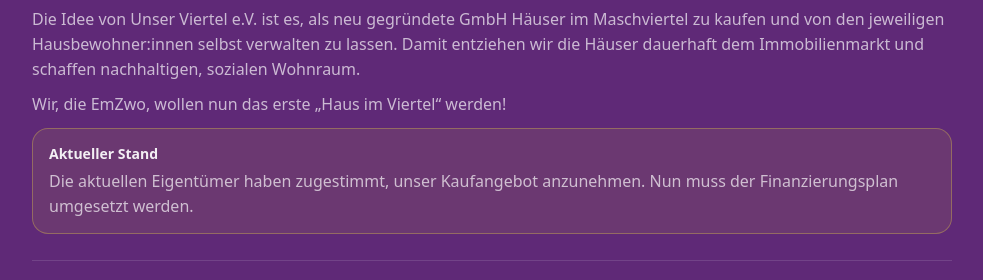
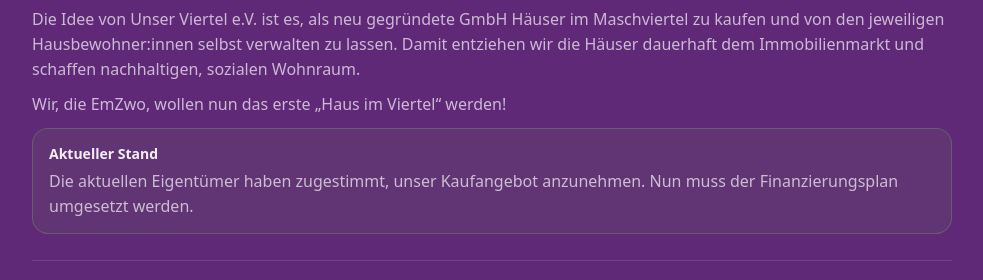
Before and after one commit to sichgeis/emzwo-solipage, a plain HTML site: page index.html in a window 1280 px wide. Shown: the part 1143-1423 px from the top of the page, without its empty margins (148-1131 px from the left). Drawn offline with Linux system fonts and the light colour scheme.

Commit message:
change callout styling from yellow to green color scheme

```diff
--- a/style.css
+++ b/style.css
@@ -281,8 +281,8 @@ p {
 }
 
 .callout {
-  border: 1px solid rgba(255, 235, 59, 0.28);
-  background: rgba(255, 235, 59, 0.08);
+  border: 1px solid rgba(127, 189, 90, 0.28);
+  background: rgba(127, 189, 90, 0.08);
   border-radius: var(--radius);
   padding: 14px 16px;
   margin-top: 12px;
```
